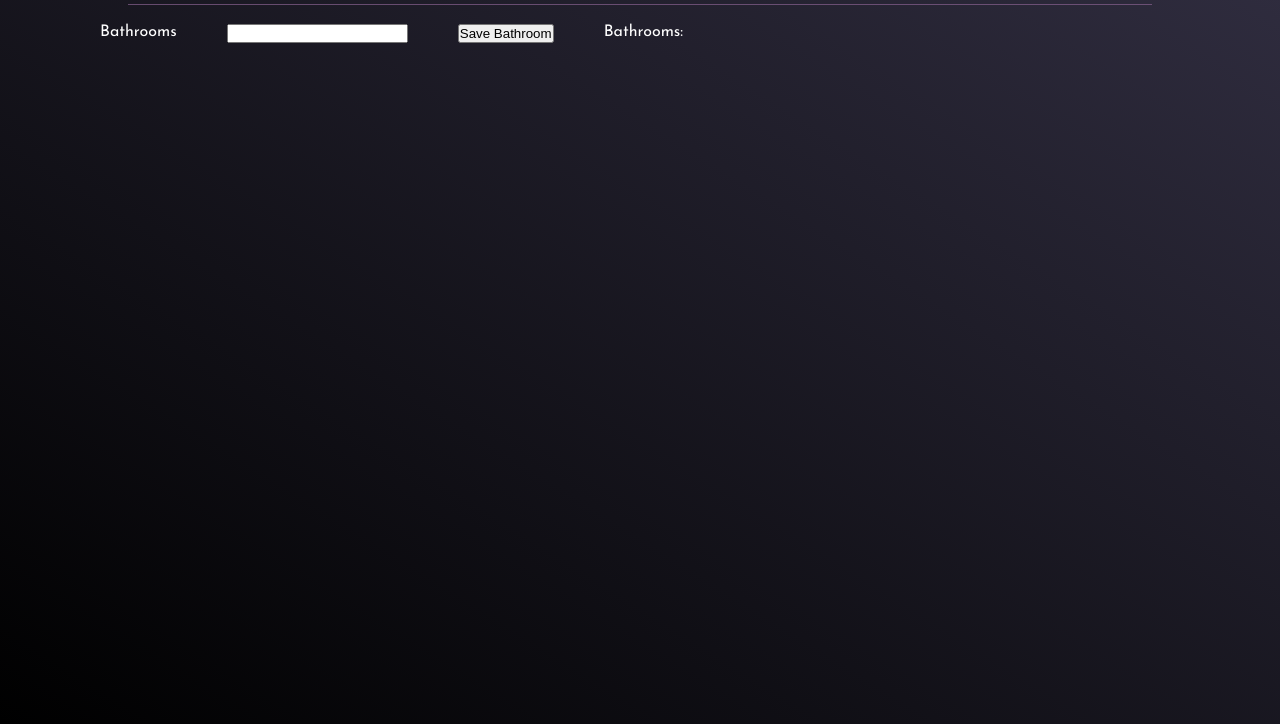
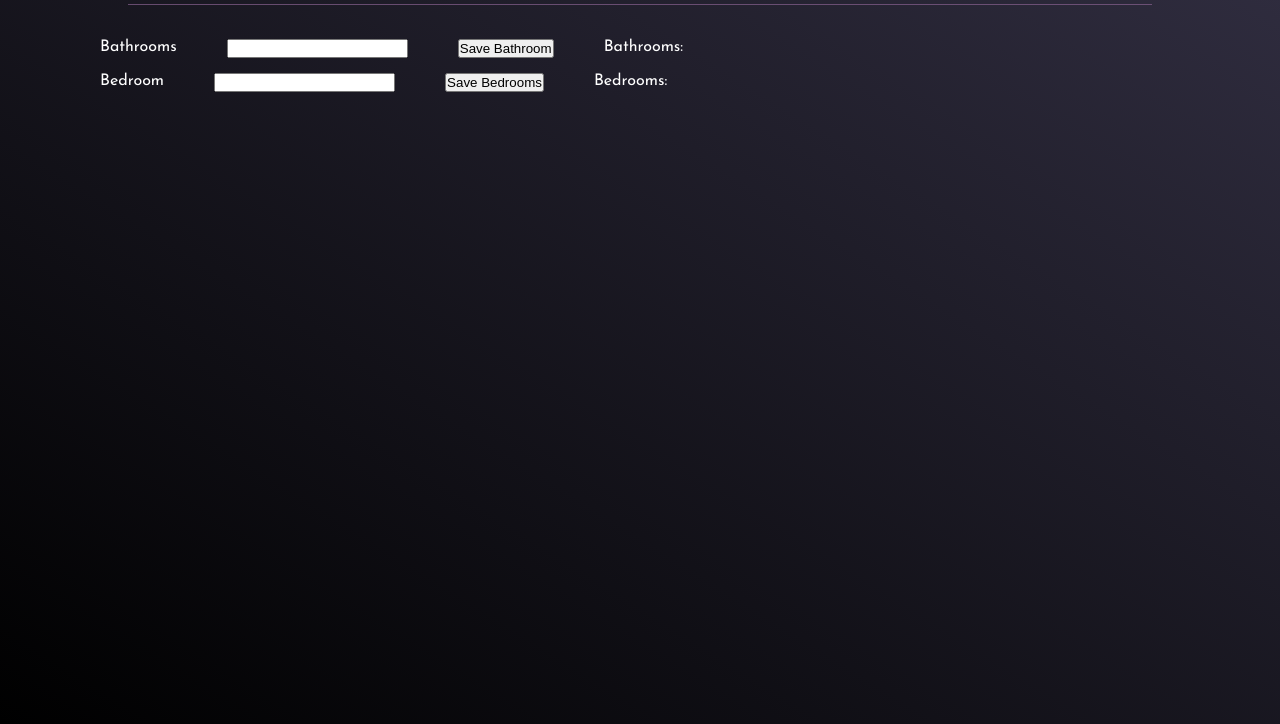
Before and after one commit to krudoppler/HouseDoc_v3, a plain HTML site: page index.html in a window 1280 px wide. Shown: the part 76-800 px from the top of the page. Drawn offline with Linux system fonts and the light colour scheme; a web font is replaced by a local one.

Commit message:
messed around

```diff
--- a/index.html
+++ b/index.html
@@ -39,6 +39,12 @@
                 <div> <button id="save-bathroom" onclick="saveBathroomNumber()">Save Bathroom</button></div>
                 <div> <p id="bathroom-output">Bathrooms: </p></div>
             </div>
+            <div id="bathroom-container">
+                <div><p>Bedroom</p></div>
+                <div><input type="number" id="bedroom-value"></div>
+                <div> <button id="save-bedroom" onclick="saveBedroomNumber()">Save Bedrooms</button></div>
+                <div> <p id="bedroom-output">Bedrooms: </p></div>
+            </div>
         </section>
 
     <script src="index.js"></script>
--- a/index.js
+++ b/index.js
@@ -4,6 +4,7 @@
 let bathroomNum = document.getElementById("bathroom-value")
 let bathroomsBtn = document.getElementById("save-bathroom")
 let bathroomOutput = document.getElementById("bathroom-output")
+
 
 
 function saveBathroomNumber(){
@@ -13,6 +14,15 @@ function saveBathroomNumber(){
     Bathrooms: ${bathrooms}
     `
 }
-//input the vlaue ofx bathrooms
-// hit save to save the input value
-//it displays the output in the output field
+
+let bedroomNum = document.getElementById("bedroom-value")
+let bedroomBtn = document.getElementById("save-bedroom")
+let bedroomOutput = document.getElementById("bedroom-output")
+
+function saveBedroomNumber() {
+    localStorage.setItem("bedrooms", JSON.stringify(bedroomNum.value))
+    let bedrooms = JSON.parse(localStorage.getItem("bedrooms"))
+    bedroomOutput.innerHTML = `
+    Bedrooms: ${bedrooms}
+    `
+}
--- a/styles.css
+++ b/styles.css
@@ -91,4 +91,5 @@ body {
     display: flex;
     flex-direction: row;
     gap: 50px;
+    margin-top: 15px;
 }
```
